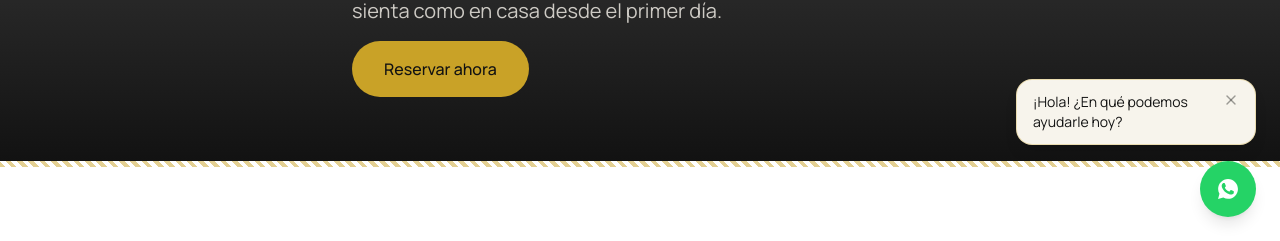
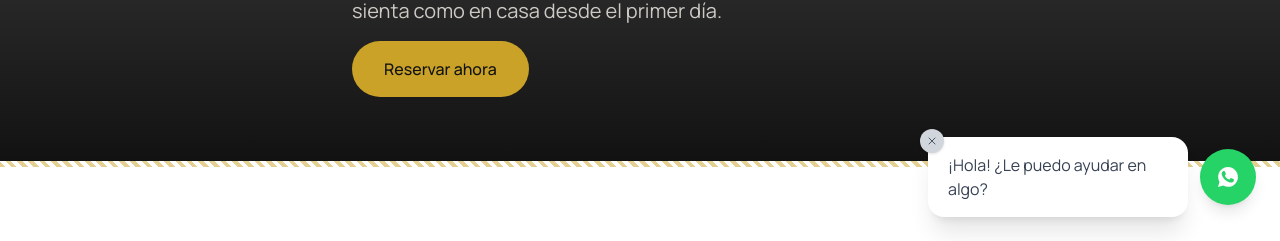
Before and after one commit to BladimirBLopez/andes-stay, a Next.js app: page / in a window 1280 px wide. Shown: the part 559-800 px from the top of the page. Built offline with nearby package versions, Linux system fonts and the light colour scheme.

Commit message:
Ajustar burbuja de saludo al estilo exacto de referencia: al lado del botón, blanco, X superpuesta

```diff
--- a/app/page.tsx
+++ b/app/page.tsx
@@ -448,29 +448,31 @@ export default function Home() {
       <Footer />
 
       {/* BOTÓN FLOTANTE WHATSAPP */}
+      <div className="fixed bottom-6 right-6 z-[1002] flex items-center gap-3">
         {showGreeting && (
-        <div className="fixed bottom-24 right-6 z-[1002] bg-hueso border border-terracota/30 rounded-2xl shadow-lg px-4 py-3 max-w-[240px] flex items-start gap-2">
-          <p className="text-sm text-noche flex-1">¡Hola! ¿En qué podemos ayudarle hoy?</p>
+          <div className="relative bg-white rounded-2xl shadow-xl px-5 py-4 max-w-[260px]">
             <button
               onClick={() => setShowGreeting(false)}
               aria-label="Cerrar"
-            className="text-noche/40 hover:text-noche transition-colors shrink-0"
+              className="absolute -top-2 -left-2 w-6 h-6 rounded-full bg-gray-300 hover:bg-gray-400 transition-colors text-gray-600 flex items-center justify-center shadow"
             >
-            <X size={16} />
+              <X size={12} />
             </button>
+            <p className="text-base text-gray-700">¡Hola! ¿Le puedo ayudar en algo?</p>
           </div>
         )}
         <a
           href={`https://wa.me/${WHATSAPP_NUMBER}?text=${encodeURIComponent(whatsappMsg)}`}
           target="_blank"
           rel="noopener noreferrer"
-        className="fixed bottom-6 right-6 z-[1002] bg-[#25D366] hover:bg-[#20bd5a] transition-colors text-white rounded-full p-4 shadow-lg"
+          className="bg-[#25D366] hover:bg-[#20bd5a] transition-colors text-white rounded-full p-4 shadow-lg shrink-0"
           aria-label="Escribir por WhatsApp"
         >
           <svg xmlns="http://www.w3.org/2000/svg" width="24" height="24" viewBox="0 0 24 24" fill="currentColor">
             <path d="M12.04 2C6.58 2 2.13 6.45 2.13 11.91c0 1.75.46 3.45 1.32 4.95L2.05 22l5.25-1.38a9.9 9.9 0 0 0 4.74 1.21h.01c5.46 0 9.9-4.45 9.9-9.91C21.96 6.45 17.5 2 12.04 2Zm5.8 14.06c-.25.7-1.24 1.28-2.03 1.45-.55.11-1.26.2-3.66-.79-3.07-1.27-5.05-4.38-5.2-4.58-.15-.2-1.25-1.66-1.25-3.17s.79-2.25 1.07-2.56c.28-.31.62-.39.82-.39.2 0 .41 0 .59.01.19.01.44-.07.69.53.25.6.85 2.08.93 2.23.08.15.13.33.03.53-.1.2-.15.32-.3.5-.15.18-.31.4-.44.54-.15.15-.3.31-.13.61.17.3.76 1.25 1.63 2.03 1.12 1 2.06 1.31 2.36 1.46.3.15.48.13.65-.08.18-.2.75-.87.95-1.17.2-.3.4-.25.68-.15.28.1 1.75.83 2.05.98.3.15.5.23.57.35.08.13.08.72-.17 1.42Z" />
           </svg>
         </a>
+      </div>
     </main>
   );
 }
```
Lines whose indentation alone changed are shown as unchanged.
